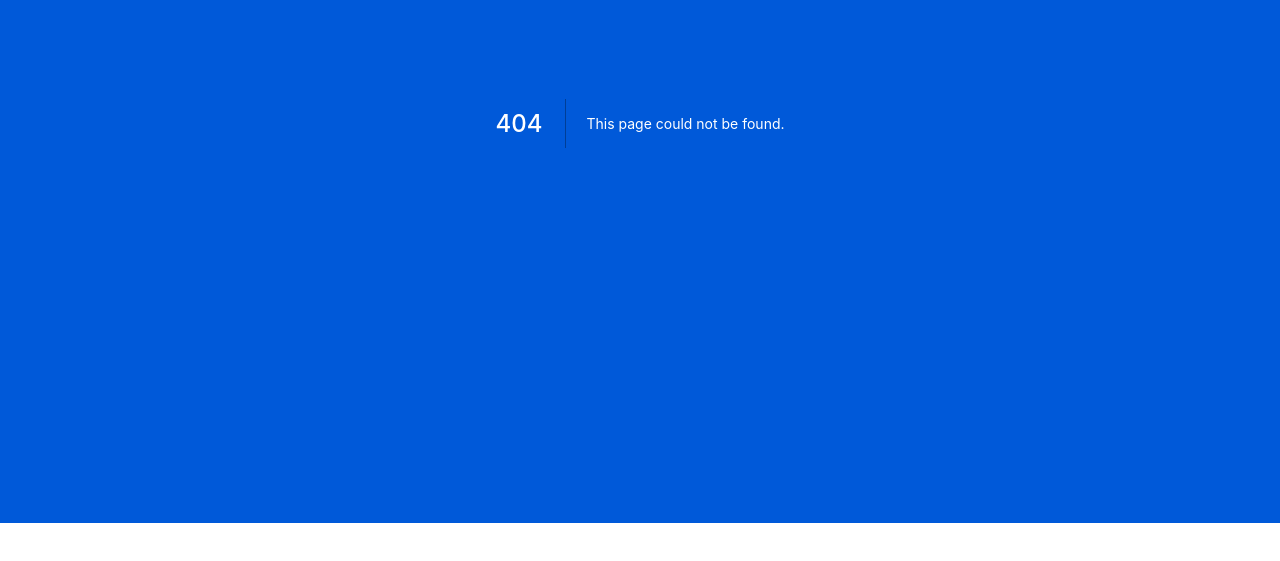
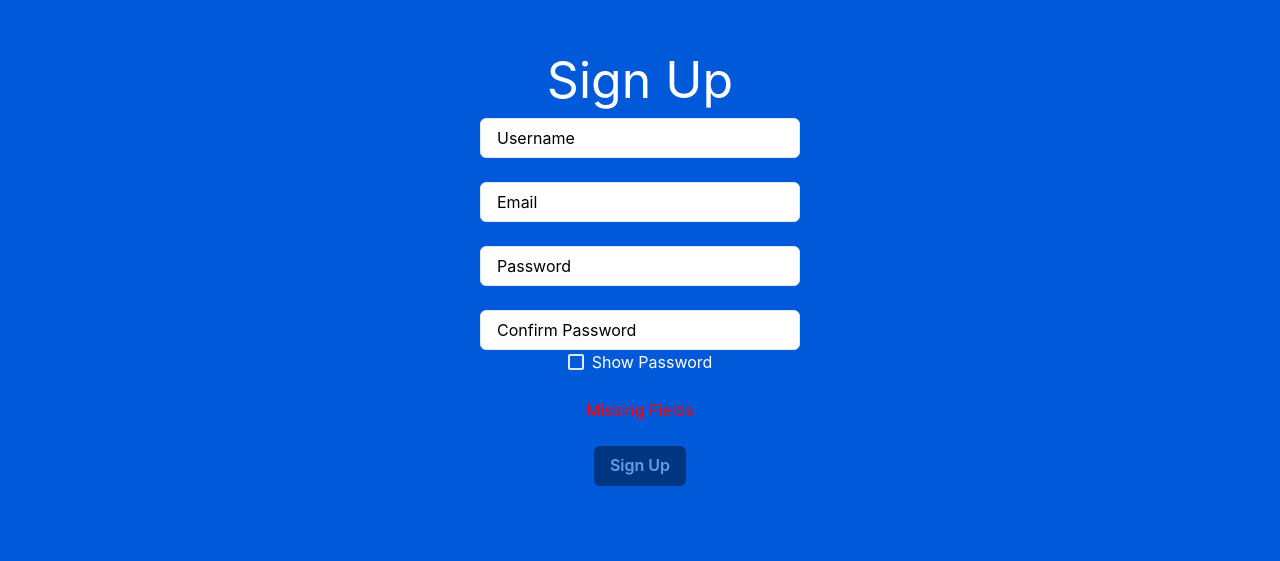
Before and after one commit to NotTimIsReal/file-upload-front, a Next.js app: page /signup in a window 1280 px wide. Before the commit this address had no page. Shown: the part 277-838 px from the top of the page. Before the commit the page ends 800 px from the top, so only its background shows below. Built offline with nearby package versions, Linux system fonts and the light colour scheme.

Commit message:
added signup

```diff
--- a/pages/index.tsx
+++ b/pages/index.tsx
@@ -27,7 +27,7 @@ const Home: NextPage = () => {
   });
   return (
     <>
-      <Navbar />
+      <Navbar loggedin={loggedin} />
       <Box border="black" padding="0" className="login-box spacer">
         <h1
           style={{
--- /dev/null
+++ b/pages/signup.tsx
@@ -0,0 +1,147 @@
+import { Button, Input, Checkbox } from "@chakra-ui/react";
+import { useState, useEffect } from "react";
+import * as axios from "axios";
+function hasNumber(myString: string) {
+  return /\d/.test(myString);
+}
+const validateEmail = (email: string) => {
+  return RegExp(/^[^\s@]+@[^\s@]+\.[^\s@]+$/).test(email.toLowerCase());
+};
+const SignUpPage = () => {
+  const [err, setErr] = useState<string | null>();
+  const [email, setEmail] = useState<string>();
+  const [password, setPassword] = useState<string>();
+  const [confirmedPassword, setConfirmedPassword] = useState<string>();
+  const [username, setUsername] = useState<string>();
+  const [showPassword, setShowPass] = useState<boolean>(false);
+  const signUp = async () => {
+    await axios.default
+      .post("http://localhost:3003/account/signup", {
+        password,
+        username,
+        email,
+      })
+      .catch(() => {
+        setErr("NETWORK ERROR");
+      })
+      .then((r) => {
+        if (r && r.data === 406) return setErr("USERNAME ALREADY EXISTS");
+        else window.location.href = "/login";
+      });
+  };
+  useEffect(() => {
+    if (!password || !confirmedPassword || !email || !username)
+      setErr("Missing Fields");
+    else if (confirmedPassword !== password) {
+      setErr("Passwords do not match");
+    } else if (confirmedPassword.length < 8 && password.length < 8)
+      setErr("Password Length Is Too Short");
+    else if (!hasNumber(password) || !hasNumber(confirmedPassword)) {
+      setErr("Password Requires Number");
+    } else if (!validateEmail(email)) setErr("Not a valid email");
+    else setErr(null);
+  }, [confirmedPassword, password, email, username]);
+  return (
+    <body style={{ backgroundColor: "rgb(96, 152, 252)" }}>
+      <div
+        style={{
+          color: "white",
+          float: "none",
+          textAlign: "center",
+          overflowX: "hidden",
+          maxWidth: "100%",
+          maxHeight: "100%",
+          padding: "40vh",
+          margin: "0",
+        }}
+      >
+        <h1
+          style={{
+            fontSize: "50px",
+            position: "relative",
+            textAlign: "center",
+            textAnchor: "start",
+          }}
+        >
+          Sign Up
+        </h1>
+        <Input
+          width="50%"
+          defaultValue="Username"
+          bg="white"
+          color="black"
+          onChange={(props) => {
+            setErr(null);
+            setUsername(props.target.value);
+          }}
+        ></Input>
+        <br />
+        <br />
+        <Input
+          width="50%"
+          defaultValue="Email"
+          bg="white"
+          color="black"
+          type="email"
+          onChange={(props) => {
+            setErr(null);
+            setEmail(props.target.value);
+          }}
+        ></Input>
+        <br />
+        <br />
+        <Input
+          width="50%"
+          defaultValue="Password"
+          bg="white"
+          color="black"
+          type={showPassword === false && password ? "password" : undefined}
+          onChange={(props) => {
+            setErr(null);
+            setPassword(props.target.value);
+          }}
+        ></Input>
+        <br />
+        <br />
+        <Input
+          width="50%"
+          defaultValue="Confirm Password"
+          bg="white"
+          color="black"
+          type={
+            showPassword === false && confirmedPassword ? "password" : undefined
+          }
+          onChange={(props) => {
+            setErr(null);
+            setConfirmedPassword(props.target.value);
+          }}
+        ></Input>
+        <br />
+        <Checkbox
+          defaultChecked={false}
+          onChange={() => {
+            console.log("clicked");
+            setShowPass(!showPassword);
+          }}
+        >
+          Show Password
+        </Checkbox>
+        <br />
+        <br />
+        <span style={{ color: "red" }}>{err ? err : null}</span>
+        <br />
+        <br />
+        <Button
+          bg="black"
+          disabled={err ? true : false}
+          onClick={() => {
+            signUp();
+          }}
+        >
+          Sign Up
+        </Button>
+      </div>
+    </body>
+  );
+};
+export default SignUpPage;
```
Also changed, not shown: components/navbar/index.tsx (+18 -4 lines), pages/_app.tsx (+7 -8 lines), pages/login.tsx (+11 -5 lines).
